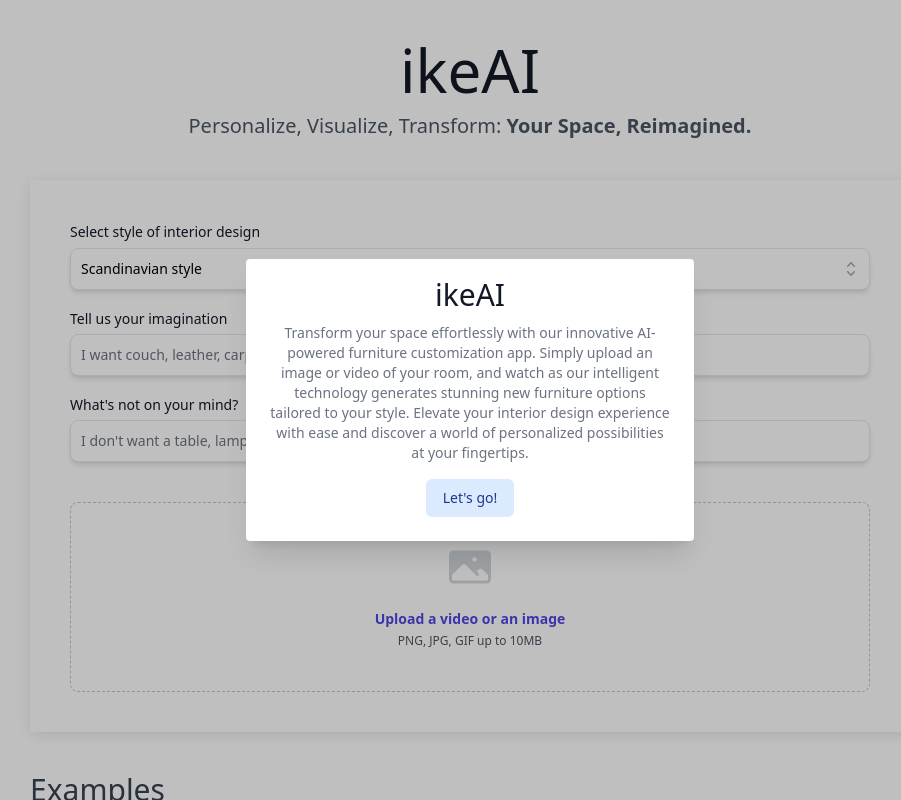
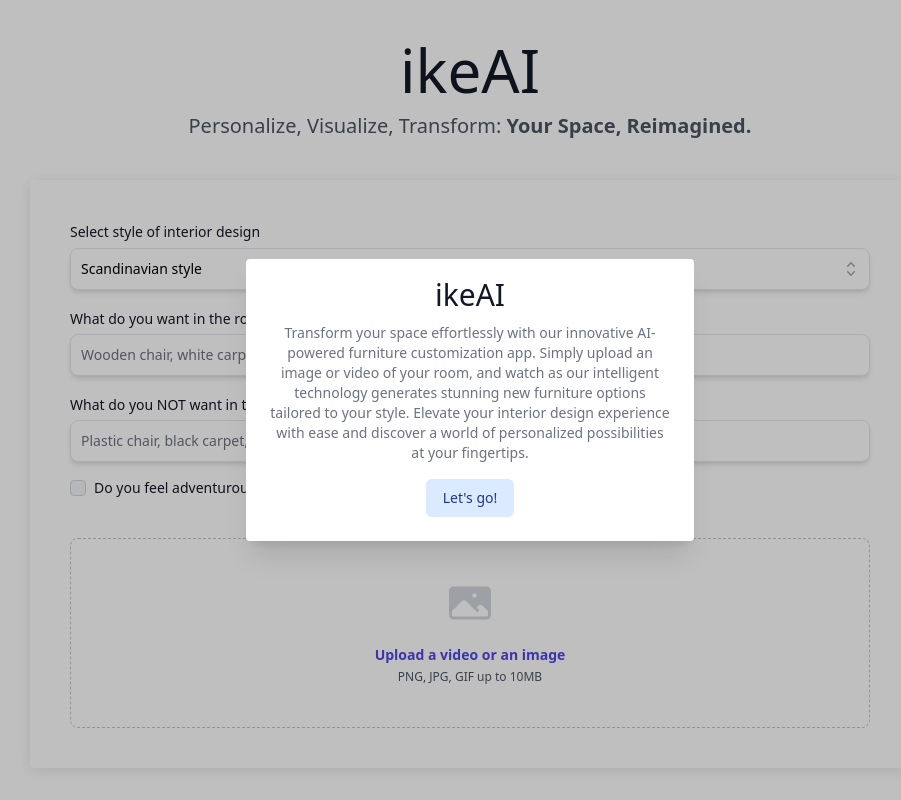
Before and after one commit to mh7x/ikeai-frontend, a React (Create React App) app: page / in a window 1280 px wide. Shown: the top 800 px of the page, without its empty margins (170-1071 px from the left). Built offline with nearby package versions, Linux system fonts and the light colour scheme.

Commit message:
Tags input for positive and negative prompt, styles update.

```diff
--- a/src/App.js
+++ b/src/App.js
@@ -15,6 +15,8 @@ import InitialImagePreview from './Components/InitialImagePreview';
 import GeneratedImagePreview from './Components/GeneratedImagePreview';
 import Pooling from './Components/Pooling';
 import FullscreenLoader from './Components/FullscreenLoader';
+import TagSinput from './Components/TagsInput';
+import Checkbox from './UI/Checkbox';
 
 function App() {
     const [uploadedImage, setUploadedImage] = useState(null);
@@ -25,6 +27,8 @@ function App() {
     const [selectedStyle, setSelectedStyle] = useState({ id: 1, name: 'Scandinavian style', code: "scandinavian" });
     const [positivePrompt, setPositivePrompt] = useState('');
     const [negativePrompt, setNegativePrompt] = useState('');
+    const [customPrompt, setCustomPrompt] = useState('');
+    const [adventuresMode, setAdventuresMode] = useState(false);
 
     const url = 'http://localhost:8000';
 
@@ -44,8 +48,8 @@ function App() {
         let data = new FormData();
         data.append('image', uploadedImage.image);
         data.append('style', selectedStyle.code);
-        data.append('positive_prompt', positivePrompt);
-        data.append('negative_prompt', negativePrompt);
+        data.append('positive_prompt', "asd");
+        data.append('negative_prompt', "asd");
         axios({
             method: 'POST',
             url: url + '/generate',
@@ -80,22 +84,35 @@ function App() {
                     selected={selectedStyle}
                     setSelected={setSelectedStyle}
                 />
-                <Prompt
-                    title="Tell us your imagination"
+                <TagSinput
+                    title="What do you want in the room?"
                     id="positivePrompt"
-                    placeholder="I want couch, leather, carpet..."
-                    style="border-gray-200 ring-gray-200 focus:ring-green-500 focus:border-green-500 transition-all"
+                    placeholder="Wooden chair, white carpet, ..."
                     value={positivePrompt}
                     onChange={setPositivePrompt}
                 />
-                <Prompt
-                    title="What's not on your mind?"
+                <TagSinput
+                    title="What do you NOT want in the room?"
                     id="negativePrompt"
-                    placeholder="I don't want a table, lamp, or a chair..."
-                    style="border-gray-200 ring-gray-200 focus:ring-red-500 focus:border-red-500 transition-all"
+                    placeholder="Plastic chair, black carpet, ..."
                     value={negativePrompt}
                     onChange={setNegativePrompt}
                 />
+                <Checkbox
+                    title="Do you feel adventurous?"
+                    value={adventuresMode}
+                    onChange={setAdventuresMode}
+                />
+                {adventuresMode &&
+                    <Prompt
+                        title="Custom prompt"
+                        placeholder="Type in your custom prompt..."
+                        id="customPrompt"
+                        style="border-gray-200 ring-gray-200 focus:ring-0 focus:outline-0 transition-all"
+                        value={customPrompt}
+                        onChange={setCustomPrompt}
+                    />
+                }
                 {uploadedImage == null &&
                     <FileUpload
                         onFileUpload={handleFileUpload}
--- a/src/Components/GeneratedImagePreview.jsx
+++ b/src/Components/GeneratedImagePreview.jsx
@@ -16,12 +16,12 @@ export default function GeneratedImagePreview({ generatedImage1, generatedImage2
     }
 
     return (
-        <div className="grid grid-cols-1 gap-x-6 gap-y-8 sm:grid-cols-6 mt-10">
+        <div className="grid grid-cols-1 gap-x-6 gap-y-8 sm:grid-cols-6 mt-5">
             <div className="col-span-full">
                 <div className="flex justify-center px-0 py-10">
                     <div className="text-center grid grid-cols-1 md:grid-cols-2">
                         <div className="mt-4 flex flex-col text-sm leading-6 text-gray-600 px-1">
-                            <p className="text-md text-gray-400 font-light mt-1">1st Generation</p>
+                            <p className="text-md text-gray-400 font-light">1st Generation</p>
                             <img
                                 src={generatedImage1}
                                 alt=""
@@ -31,7 +31,7 @@ export default function GeneratedImagePreview({ generatedImage1, generatedImage2
                             <div>
                                 <Button
                                     title="Download"
-                                    class="mt-2 float-left"
+                                    class="mt-2"
                                     onClick={() => {
                                         window.open(generatedImage1, "_blank").focus();
                                     }}
@@ -39,7 +39,7 @@ export default function GeneratedImagePreview({ generatedImage1, generatedImage2
                             </div>
                         </div>
                         <div className="mt-4 flex flex-col text-sm leading-6 text-gray-600 px-1">
-                            <p className="text-md text-gray-400 font-light mt-1">2nd Generation</p>
+                            <p className="text-md text-gray-400 font-light">2nd Generation</p>
                             <img
                                 src={generatedImage2}
                                 alt=""
@@ -49,7 +49,7 @@ export default function GeneratedImagePreview({ generatedImage1, generatedImage2
                             <div>
                                 <Button
                                     title="Download"
-                                    class="mt-2 float-left"
+                                    class="mt-2"
                                     onClick={() => {
                                         window.open(generatedImage2, "_blank").focus();
                                     }}
--- a/src/Components/Select.jsx
+++ b/src/Components/Select.jsx
@@ -18,9 +18,9 @@ const designs = [
 export default function Select({ selected, setSelected }) {
     return (
         <Listbox value={selected} onChange={setSelected}>
-            <Listbox.Label className="block text-sm font-medium leading-6 text-gray-900">Select style of interior design</Listbox.Label>
+            <Listbox.Label className="block text-sm font-medium leading-6 text-gray-900" htmlFor="select">Select style of interior design</Listbox.Label>
             <div className="relative mt-1">
-                <Listbox.Button className="relative border w-full cursor-default rounded-lg bg-white p-2.5 pr-10 text-left shadow-md focus:outline-none sm:text-sm hover:cursor-pointer">
+                <Listbox.Button className="relative border w-full cursor-default rounded-lg bg-white p-2.5 pr-10 text-left shadow-md focus:outline-none sm:text-sm hover:cursor-pointer" id="select">
                     <span className="block truncate">{selected.name}</span>
                     <span className="pointer-events-none absolute inset-y-0 right-0 flex items-center pr-2">
                         <ChevronUpDownIcon className="h-5 w-5 text-gray-400" aria-hidden="true" />
--- /dev/null
+++ b/src/Components/TagsInput.jsx
@@ -0,0 +1,45 @@
+import { useState } from "react";
+
+export default function TagSinput({ id, title, placeholder }) {
+    const [tags, setTags] = useState([]);
+
+    function handleKeyDown(e) {
+        if (e.key !== "Enter") return;
+
+        const value = e.target.value;
+        if (!value.trim()) return;
+        setTags([...tags, value]);
+        e.target.value = "";
+    }
+
+    function removeTag(index) {
+        setTags(tags.filter((el, i) => i !== index));
+    }
+
+    return (
+        <div className="mt-4">
+            <label htmlFor={id} className="mb-2 text-sm font-medium text-gray-900">
+                {title}
+            </label>
+            <div className="bg-white border rounded-lg w-full p-2.5 shadow-md flex items-center flex-wrap mt-1">
+                {tags.map((tag, index) => (
+                    <div className="border border-indigo-600 inline-block ps-5 rounded-full me-3 mb-2 text-sm" key={index}>
+                        <span className="">{tag}</span>
+                        <span
+                            onClick={() => removeTag(index)}
+                            className="h-6 w-6 bg-indigo-600 inline-flex rounded-full text-white justify-center items-center ms-3 cursor-pointer hover:bg-indigo-500 transition">
+                            &times;
+                        </span>
+                    </div>
+                ))}
+                <input
+                    type="text"
+                    id={id}
+                    placeholder={placeholder}
+                    className="border-none text-sm px-0 py-0 focus:ring-0 w-full"
+                    onKeyDown={handleKeyDown}
+                />
+            </div>
+        </div>
+    );
+}
--- /dev/null
+++ b/src/UI/Checkbox.jsx
@@ -0,0 +1,16 @@
+export default function Checkbox({title, value, onChange}) {
+    return (
+        <div className="flex items-center mt-4">
+            <input
+                id="default-checkbox"
+                type="checkbox"
+                value=""
+                className="w-4 h-4 text-blue-600 bg-gray-100 border-gray-300 rounded focus:ring-0"
+                onChange={e => onChange(e.target.checked)}
+            />
+            <label htmlFor="default-checkbox" className="ms-2 text-sm font-medium text-gray-900">
+                {title}
+            </label>
+        </div>
+    );
+}
```
